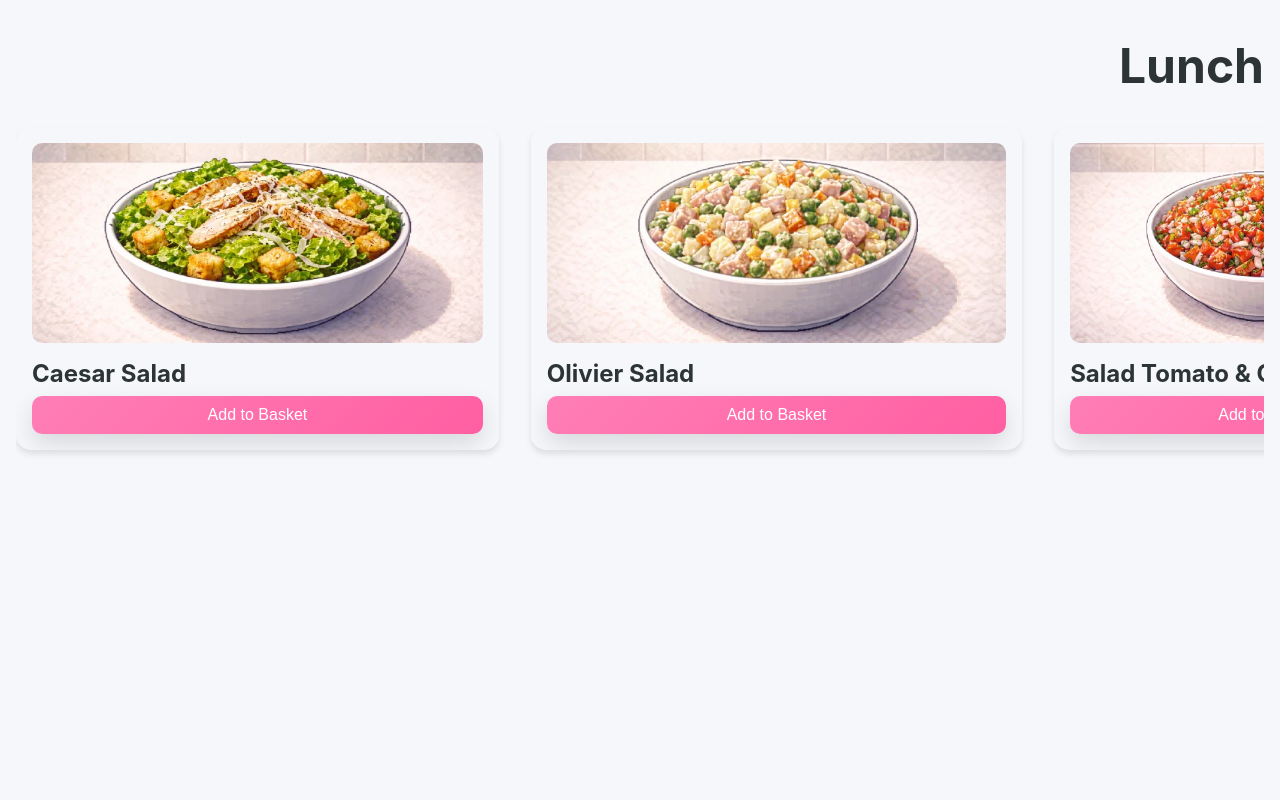
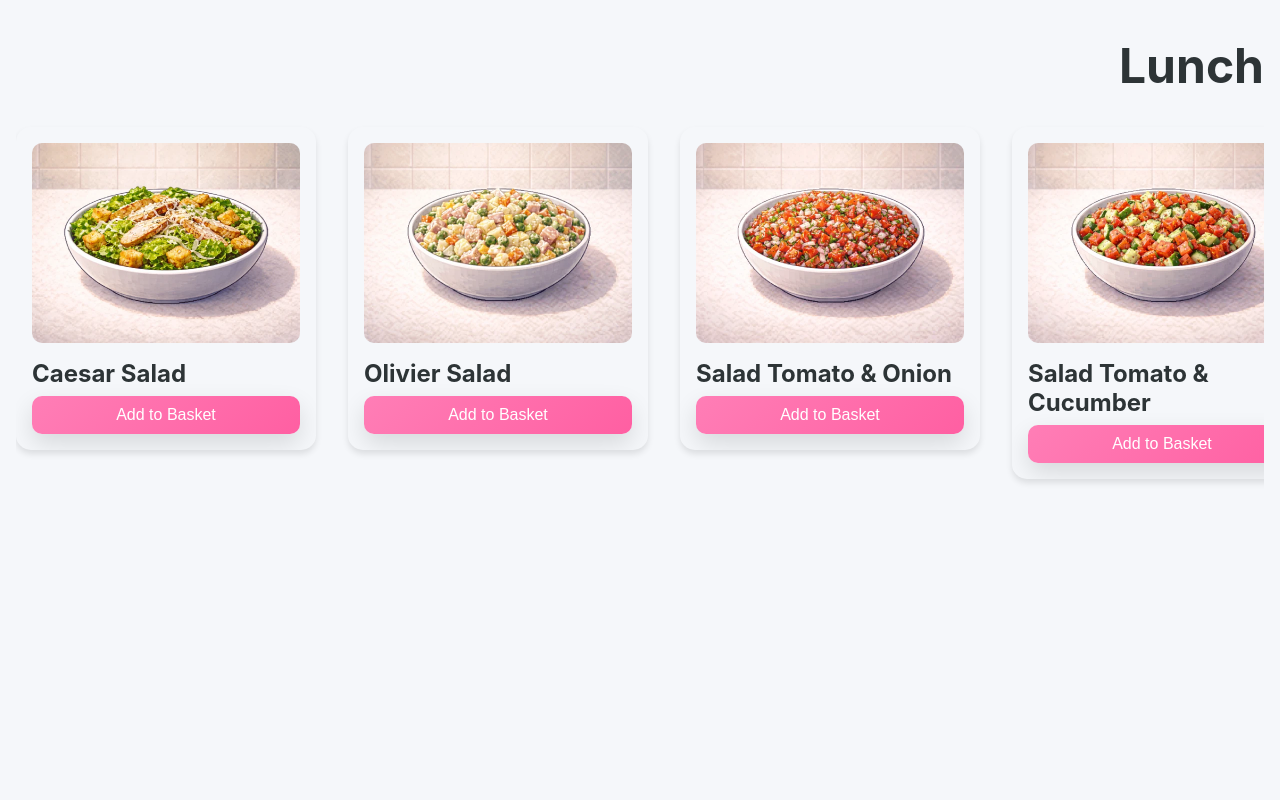
Before and after one commit to Juuzoe/mn-kitchen, a React (Create React App) app: page /#/ in a window 1280 px wide. Shown: the part 1580-2380 px from the top of the page. Built offline with nearby package versions, Linux system fonts and the light colour scheme.

Commit message:
Prepare for GitHub and Pages

```diff
--- a/src/components/Footer.tsx
+++ b/src/components/Footer.tsx
@@ -47,10 +47,6 @@ const Links = styled.div`
   display: flex;
   gap: ${({ theme }) => theme.spacing.md};
   align-items: center;
-
-  @media (max-width: ${({ theme }) => theme.breakpoints.mobile}) {
-    gap: ${({ theme }) => theme.spacing.sm};
-  }
 `;
 
 const IconLink = styled.a`
@@ -63,8 +59,6 @@ const IconLink = styled.a`
   background: rgba(255, 255, 255, 0.06);
   color: ${({ theme }) => theme.colors.text.secondary};
   transition: all 0.2s ease;
-  min-height: 44px;
-  min-width: 44px;
 
   &:hover {
     background: ${({ theme }) => theme.colors.primary};
@@ -84,8 +78,6 @@ const TextLink = styled.button`
   color: ${({ theme }) => theme.colors.text.secondary};
   cursor: pointer;
   transition: all 0.2s ease;
-  min-height: 44px;
-  min-width: 44px;
 
   &:hover {
     border-color: ${({ theme }) => theme.colors.primary};
@@ -115,7 +107,7 @@ const Footer: React.FC = () => {
             rel="noopener noreferrer"
             aria-label="GitHub"
           >
-            <FaGithubIcon size={20} />
+            <FaGithubIcon size={18} />
           </IconLink>
           <IconLink
             href="https://www.linkedin.com/in/maksym-gavrylenko/"
@@ -123,10 +115,10 @@ const Footer: React.FC = () => {
             rel="noopener noreferrer"
             aria-label="LinkedIn"
           >
-            <FaLinkedinIcon size={20} />
+            <FaLinkedinIcon size={18} />
           </IconLink>
           <TextLink onClick={() => navigate('/about')}>
-            <FaInfoIcon size={18} />
+            <FaInfoIcon size={16} />
             About
           </TextLink>
         </Links>
--- a/src/components/MenuSection.tsx
+++ b/src/components/MenuSection.tsx
@@ -55,7 +55,7 @@ const SectionTitle = styled(motion.h2)`
 `;
 
 // Desktop version - keep original scrollbar styling
-const MenuContainer = styled.div<{ $isMobile: boolean; $isIPhone: boolean }>`
+const MenuContainer = styled.div<{ $isMobile: boolean }>`
   width: 100%;
   overflow-x: auto;
   overflow-y: hidden;
@@ -89,59 +89,38 @@ const MenuContainer = styled.div<{ $isMobile: boolean; $isIPhone: boolean }>`
 
   /* Mobile-specific styles */
   ${({ $isMobile }) => $isMobile && `
-    /* rely on native scrolling; no snapping on mobile */
     -webkit-overflow-scrolling: touch;
-    touch-action: pan-x pan-y;
-    overscroll-behavior: auto;
+    -webkit-user-select: none;
+    user-select: none;
+    -webkit-touch-callout: none;
     scrollbar-width: none;
     -ms-overflow-style: none;
-    cursor: default;
-    scroll-snap-type: none;
-    scroll-snap-stop: normal;
-    scroll-behavior: auto;
 
     &::-webkit-scrollbar {
       display: none;
-    }
+  }
   `}
 
-  ${({ $isIPhone }) => $isIPhone && `
-    /* iPhone: keep it minimal, native horizontal scroll */
-    scroll-snap-type: none;
-    scroll-snap-stop: normal;
+  ${({ $isMobile }) => $isMobile && `
+    cursor: default;
     touch-action: pan-x;
-    overscroll-behavior: auto;
-    scroll-behavior: auto;
-    overflow-x: auto;
-    -webkit-overflow-scrolling: touch;
-    cursor: default;
-    scrollbar-width: none;
-    -ms-overflow-style: none;
-    &::-webkit-scrollbar { display: none; }
+    overscroll-behavior-x: contain;
   `}
 
   &:active {
-    cursor: grab;
+    cursor: grabbing;
     scroll-behavior: auto;
   }
 
   @media (max-width: ${({ theme }) => theme.breakpoints.mobile}) {
     ${({ $isMobile, theme }) => $isMobile && `
-      padding: ${theme.spacing.sm} 0 ${theme.spacing.md};
+      padding: ${theme.spacing.sm} 0;
       gap: ${theme.spacing.xs};
     `}
   }
-
-  ${({ $isIPhone }) => $isIPhone && `
-    scroll-snap-type: none;
-    scroll-snap-stop: normal;
-    touch-action: pan-x;
-    -webkit-overflow-scrolling: touch;
-  `}
 `;
 
 const MenuItem = styled(motion.div)<{ $isMobile: boolean; $expanded: boolean }>`
-  flex: 0 0 auto;
   min-width: 300px;
   min-height: ${({ $expanded }) => ($expanded ? '440px' : '320px')};
   background-color: ${({ theme }) => theme.colors.background.light};
@@ -156,7 +135,7 @@ const MenuItem = styled(motion.div)<{ $isMobile: boolean; $expanded: boolean }>`
   margin-right: ${({ theme }) => theme.spacing.md};
   transition: all 0.3s ease;
 
-  ${({ $expanded, $isMobile }) => !$expanded && !$isMobile && `
+  ${({ $expanded }) => !$expanded && `
     &:hover {
       transform: scale(1.01);
       z-index: 1;
@@ -174,8 +153,8 @@ const MenuItem = styled(motion.div)<{ $isMobile: boolean; $expanded: boolean }>`
   @media (max-width: ${({ theme }) => theme.breakpoints.mobile}) {
     ${({ $isMobile, $expanded, theme }) => $isMobile && `
       min-width: 250px;
-      min-height: ${$expanded ? '360px' : '260px'};
-      padding: ${theme.spacing.sm} ${theme.spacing.sm};
+      min-height: ${$expanded ? '380px' : '280px'};
+      padding: ${theme.spacing.sm};
       margin-right: ${theme.spacing.xs};
 
       &:active {
@@ -381,7 +360,7 @@ const MenuSection: React.FC<MenuSectionProps> = ({ mealType, position }) => {
   const autoScrollRef = React.useRef<number | null>(null);
 
   const handleMouseDown = (e: React.MouseEvent) => {
-    if (isIPhone || isMobile) return;
+    if (isIPhone) return;
     setIsDragging(true);
     setIsUserInteracting(true);
     setStartX(e.pageX - (containerRef.current?.offsetLeft || 0));
@@ -391,25 +370,26 @@ const MenuSection: React.FC<MenuSectionProps> = ({ mealType, position }) => {
   };
 
   const handleMouseMove = (e: React.MouseEvent) => {
-    if (isIPhone || isMobile || !isDragging || !containerRef.current) return;
+    if (isIPhone || !isDragging || !containerRef.current) return;
+    if (!isDragging || !containerRef.current) return;
     e.preventDefault();
     const x = e.pageX - (containerRef.current.offsetLeft || 0);
-    const walk = (x - startX) * 1.1; // Slightly gentler drag
-    containerRef.current.scrollLeft = scrollLeft - walk;
+    const walk = (x - startX) * 1.5; // Reduced sensitivity for smoother dragging
+      containerRef.current.scrollLeft = scrollLeft - walk;
   };
 
   const handleMouseUp = () => {
-    if (isIPhone || isMobile) return;
+    if (isIPhone) return;
     setIsDragging(false);
     // Resume auto-scroll after a delay
     setTimeout(() => {
       setIsUserInteracting(false);
-    }, 3000);
+    }, 2000);
   };
 
-  // Touch support for mobile (but let iPhone/native scrolling handle it)
+  // Touch support for mobile
   const handleTouchStart = (e: React.TouchEvent) => {
-    if (isIPhone) return;
+    if (isIPhone) return; // native scroll
     setIsUserInteracting(true);
     if (containerRef.current) {
       setStartX(e.touches[0].pageX - containerRef.current.offsetLeft);
@@ -419,8 +399,9 @@ const MenuSection: React.FC<MenuSectionProps> = ({ mealType, position }) => {
 
   const handleTouchMove = (e: React.TouchEvent) => {
     if (isIPhone || !containerRef.current) return;
+    if (!containerRef.current) return;
     const x = e.touches[0].pageX - containerRef.current.offsetLeft;
-    const walk = (x - startX) * 1.1;
+    const walk = (x - startX) * 1.5;
     containerRef.current.scrollLeft = scrollLeft - walk;
   };
 
@@ -428,7 +409,7 @@ const MenuSection: React.FC<MenuSectionProps> = ({ mealType, position }) => {
     if (isIPhone) return;
     setTimeout(() => {
       setIsUserInteracting(false);
-    }, 3000);
+    }, 2000);
   };
 
   // Improved auto-scroll with smooth animation
@@ -604,7 +585,6 @@ const MenuSection: React.FC<MenuSectionProps> = ({ mealType, position }) => {
       <MenuContainer
         ref={containerRef}
         $isMobile={isMobile || isIPhone}
-        $isIPhone={isIPhone}
         onMouseDown={handleMouseDown}
         onMouseMove={handleMouseMove}
         onMouseUp={handleMouseUp}
--- a/src/data/menuItems.ts
+++ b/src/data/menuItems.ts
@@ -23,7 +23,7 @@ export const menuItems: MenuItem[] = [
   { id: 2, title: 'Fluffy Omelette', description: 'Soft omelette with your choice of cheese and veggies.', calories: 250, image: '/images/breakfast/02_fluffy_omelette_plain_bg.webp', recipeUrl: 'https://www.allrecipes.com/recipe/200349/fluffy-omelette/', category: 'breakfast', nutrition: { calories: 250, protein: 14, carbs: 2, fat: 20 }, options: ['Ham', 'Cheese', 'None'] },
   { id: 3, title: 'Golden Croutons', description: 'Crunchy toasted bread cubes, great on salads or to snack on.', calories: 150, image: '/images/breakfast/03_golden_croutons_rect_bg.webp', recipeUrl: 'https://www.allrecipes.com/recipe/216756/homemade-croutons/', category: 'breakfast', nutrition: { calories: 150, protein: 3, carbs: 20, fat: 6 } },
   { id: 4, title: 'Crispy Bacon', description: 'Thick-cut bacon, crisp edges and still juicy.', calories: 180, image: '/images/breakfast/04_crispy_bacon_bg.webp', recipeUrl: 'https://www.allrecipes.com/recipe/158727/bacon-for-the-family-or-a-crowd/', category: 'breakfast', nutrition: { calories: 180, protein: 12, carbs: 0, fat: 14 } },
-  { id: 5, title: 'Fluffy Pancakes', description: 'Stack of pancakes with berries.', calories: 300, image: '/images/breakfast/05_fluffy_pancakes_bg.webp', recipeUrl: 'https://www.allrecipes.com/recipe/21014/good-old-fashioned-pancakes/', category: 'breakfast', nutrition: { calories: 300, protein: 6, carbs: 45, fat: 9 }, options: ['Strawberry jam', 'Rasberry jam', 'None'] },
+  { id: 5, title: 'Fluffy Pancakes', description: 'Stack of pancakes with maple syrup and berries.', calories: 300, image: '/images/breakfast/05_fluffy_pancakes_bg.webp', recipeUrl: 'https://www.allrecipes.com/recipe/21014/good-old-fashioned-pancakes/', category: 'breakfast', nutrition: { calories: 300, protein: 6, carbs: 45, fat: 9 }, options: ['Strawberry jam', 'Rasberry jam', 'None'] },
   { id: 6, title: 'Syrniki', description: 'Cottage cheese pancakes, served with sour cream and jam.', calories: 280, image: '/images/breakfast/06_syrniki_bg.webp', recipeUrl: 'https://www.allrecipes.com/recipe/258210/russian-syrniki-cottage-cheese-pancakes/', category: 'breakfast', nutrition: { calories: 280, protein: 12, carbs: 28, fat: 12 }, options: ['Strawberry jam', 'Rasberry jam', 'None'] },
   { id: 7, title: 'Creamy Oatmeal', description: 'Warm oats with cinnamon and a touch of brown sugar.', calories: 220, image: '/images/breakfast/07_creamy_oatmeal_bg.webp', recipeUrl: 'https://www.allrecipes.com/recipe/228654/creamy-steel-cut-oats/', category: 'breakfast', nutrition: { calories: 220, protein: 6, carbs: 40, fat: 4 }, options: ['Strawberry', 'Rasberry', 'Banana', 'Honey', 'None'] },
 
```
Also changed, not shown: 5 other files (tests, documents, lock files or other folders).
